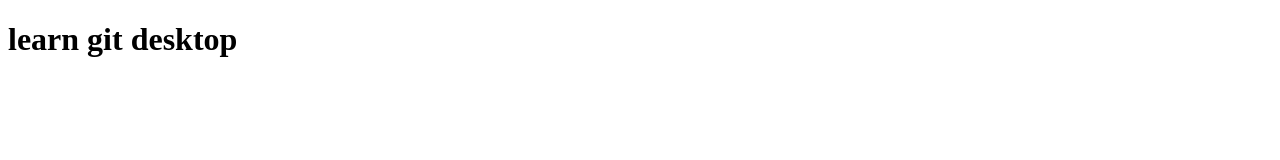
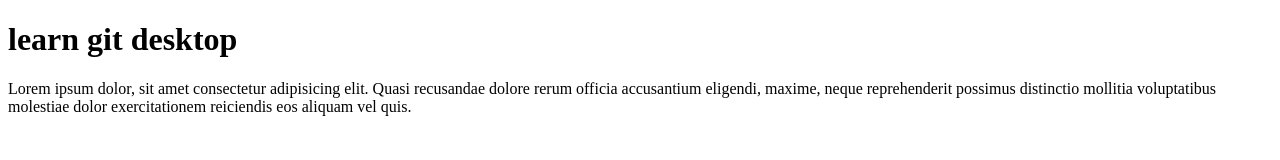
Before and after one commit to Bounphone/git-desktop, a plain HTML site: page index.html in a window 1280 px wide. Drawn offline with Linux system fonts and the light colour scheme.

Commit message:
add lorem
add lorem

```diff
--- a/index.html
+++ b/index.html
@@ -8,5 +8,6 @@
 </head>
 <body>
     <h1>learn git desktop</h1>
+    <p>Lorem ipsum dolor, sit amet consectetur adipisicing elit. Quasi recusandae dolore rerum officia accusantium eligendi, maxime, neque reprehenderit possimus distinctio mollitia voluptatibus molestiae dolor exercitationem reiciendis eos aliquam vel quis.</p>
 </body>
 </html>
```
